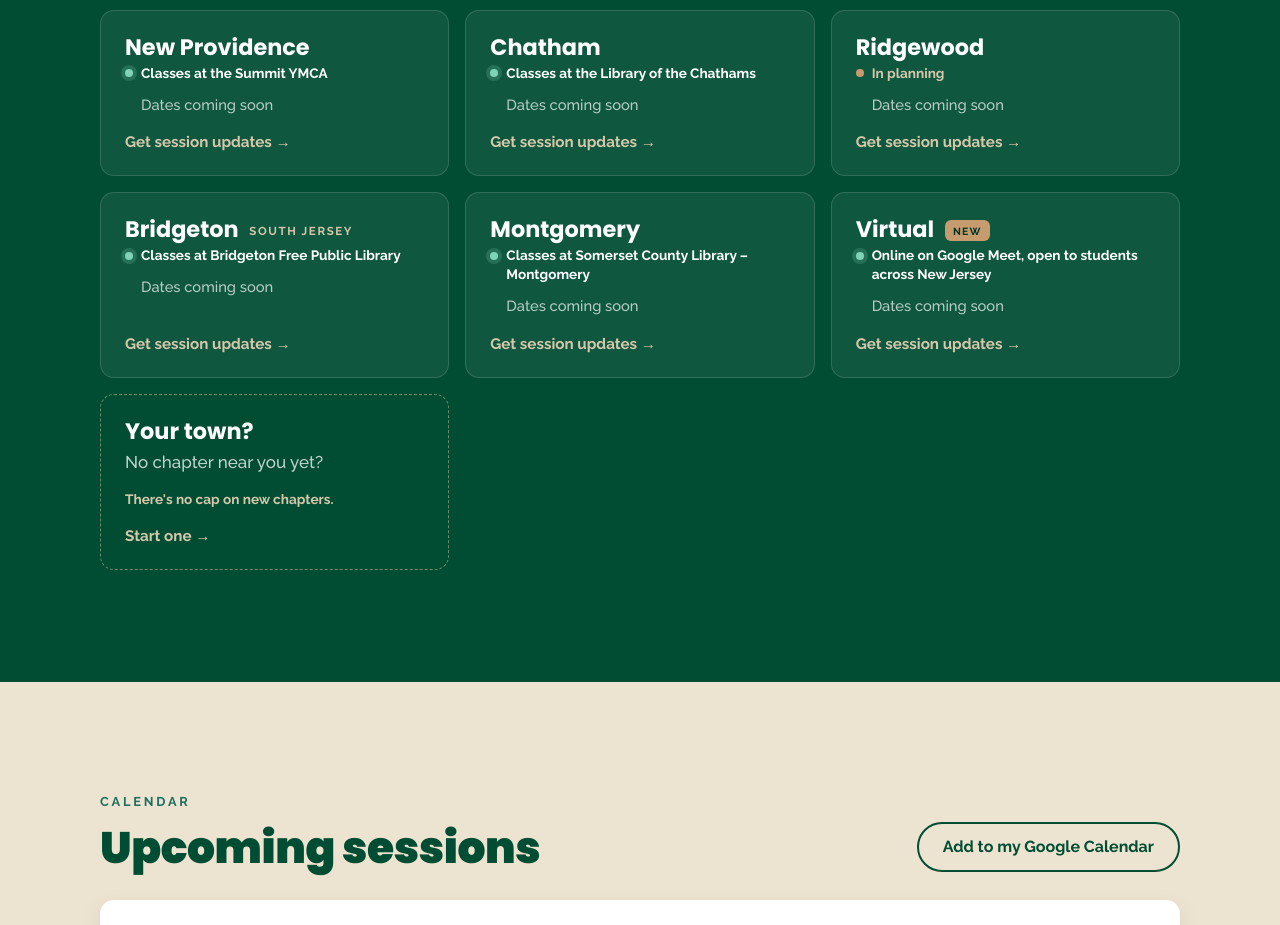
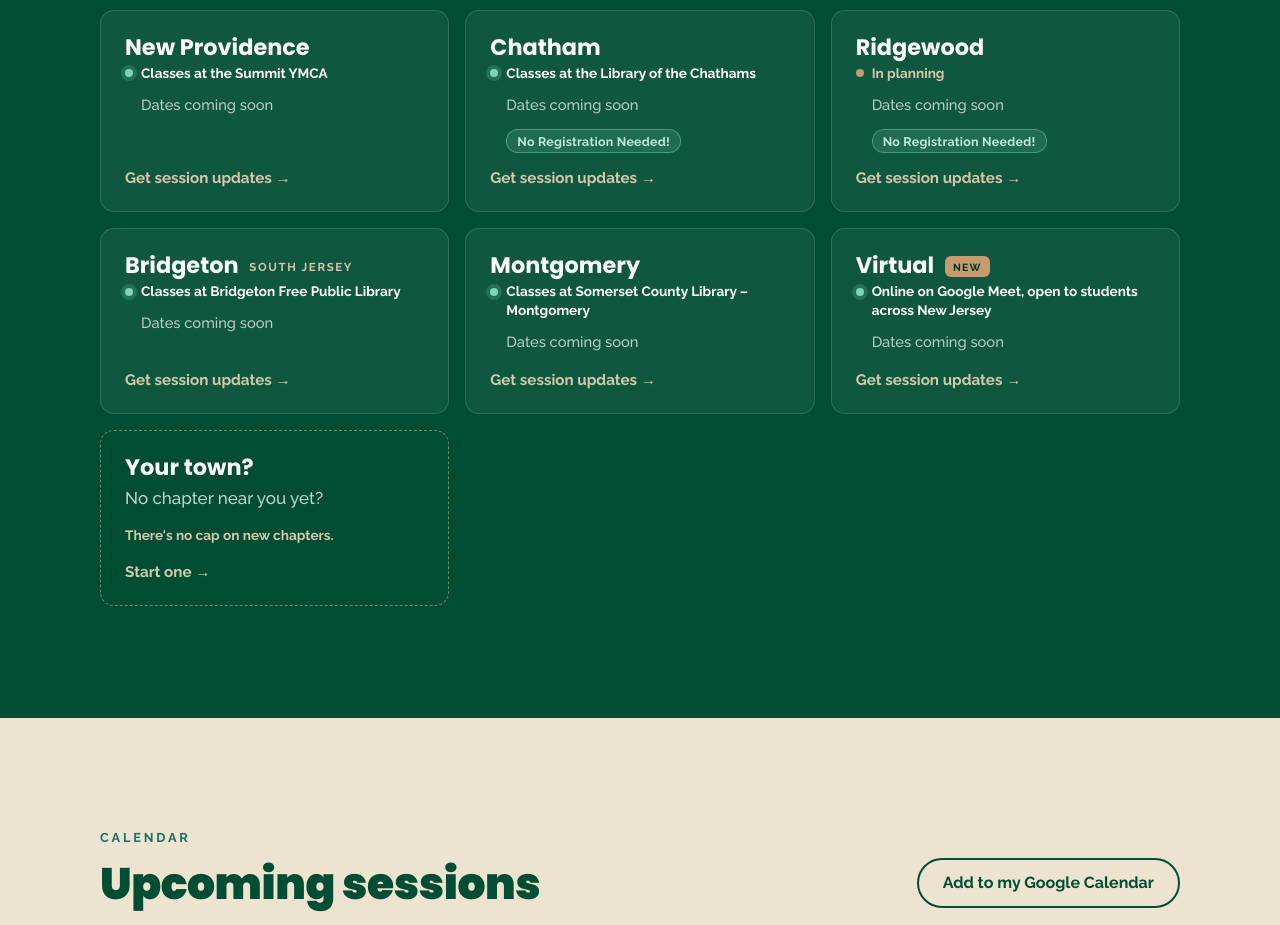
Before and after one commit to Pepper720/youthcivicsnetworknjwebsite, a plain HTML site: page index.html in a window 1280 px wide. Shown: the part 1700-2625 px from the top of the page. Drawn offline with Linux system fonts and the light colour scheme; no server answers.

Commit message:
Add 'No Registration Needed!' to the Chatham and Ridgewood chapter cards
Co-Authored-By: Claude Opus 5.5 <noreply@anthropic.com>
Claude-Session: https://claude.ai/code/session_01Vm5CMvPGST11ocdaQHWETM

```diff
--- a/index.html
+++ b/index.html
@@ -128,6 +128,7 @@
           <h3>Chatham</h3>
           <p class="status status-go">Classes at the Library of the Chathams</p>
           <p class="chapter-next">Dates coming soon</p>
+          <p class="chapter-note">No Registration Needed!</p>
           <div class="chapter-links">
             <a class="chapter-link" data-chapter="Chatham" href="#">Get <span class="m-hide">session </span>updates →</a>
           </div>
@@ -136,6 +137,7 @@
           <h3>Ridgewood</h3>
           <p class="status">In planning</p>
           <p class="chapter-next">Dates coming soon</p>
+          <p class="chapter-note">No Registration Needed!</p>
           <div class="chapter-links">
             <a class="chapter-link" data-chapter="Ridgewood" href="#">Get <span class="m-hide">session </span>updates →</a>
           </div>
--- a/mobile.css
+++ b/mobile.css
@@ -61,6 +61,7 @@ details.m-collapse > summary::-webkit-details-marker { display: none; }
   .chapter h3 span { font-size: .62rem; margin-left: 4px; }
   .chapter .status { font-size: .78rem; margin: 4px 0 0; }
   .chapter-next { font-size: .85rem; margin: 6px 0 0; }
+  .chapter-note { margin: 8px 0 0; font-size: .72rem; }
   .chapter .leaders { display: none; }
   .chapter-links { flex-direction: row; flex-wrap: wrap; gap: 6px 16px; margin-top: 10px; }
   .chapter-link { font-size: .85rem; }
--- a/styles.css
+++ b/styles.css
@@ -161,6 +161,11 @@ p { margin: 0 0 1em; }
 .chapter-next { margin: -8px 0 16px; font-size: .92rem; color: rgb(255 255 255 / .7); padding-left: 16px; }
 .chapter-next.has-date { color: #fff; }
 .chapter-next strong { color: var(--khaki); }
+.chapter-note {
+  align-self: flex-start; margin: -4px 0 16px 16px; padding: 4px 10px 3px; border-radius: 999px;
+  background: rgb(127 211 184 / .16); border: 1px solid rgb(127 211 184 / .45);
+  color: #bdebd9; font: 700 .78rem var(--f-cap); letter-spacing: .02em;
+}
 .chapter-links { margin-top: auto; display: flex; flex-direction: column; align-items: flex-start; gap: 8px; }
 .chapter-link { font: 700 .95rem var(--f-cap); text-decoration: none; }
 .chapter-link:hover { text-decoration: underline; }
```
